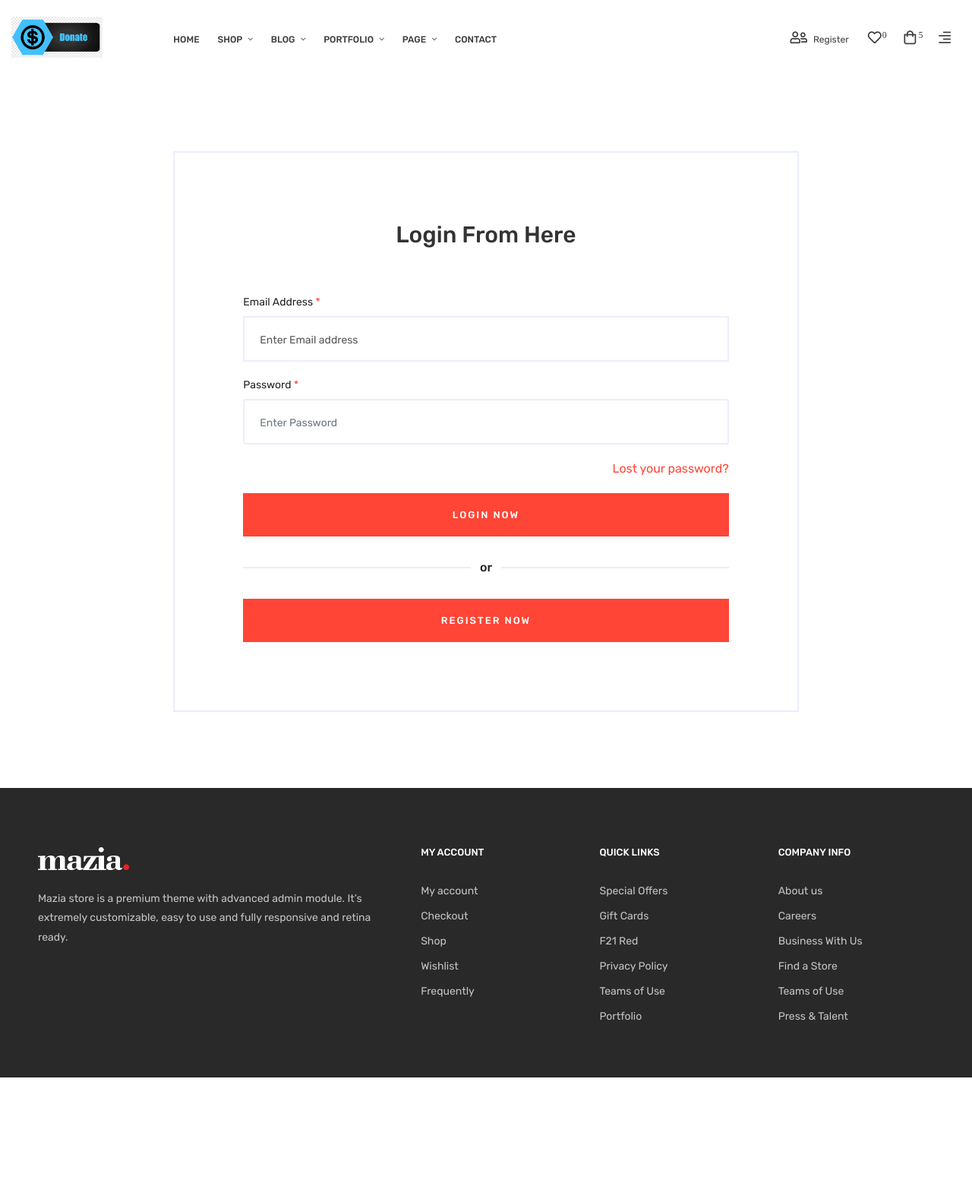
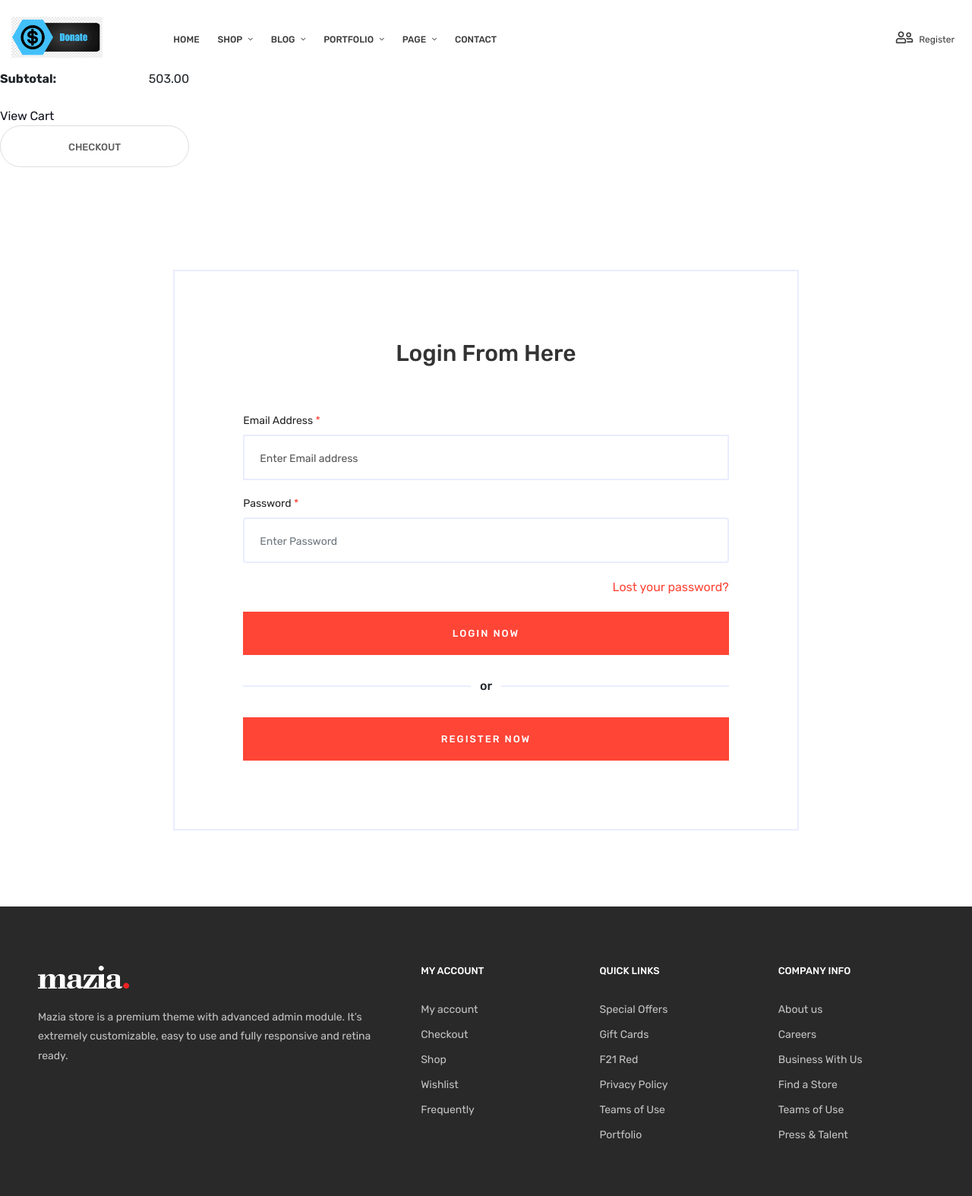
Before and after one commit to amishdsouza/GoodHeart, a PHP site: page /login.php in a window 1280 px wide. Shown: the whole page at 76% size. Before the commit the page ends 1418 px from the top, so only its background shows below. Run offline with PHP 8.4, Linux system fonts and the light colour scheme; some libraries are stand-ins or nearby versions.

Commit message:
login modi

```diff
--- a/login.php
+++ b/login.php
@@ -145,53 +145,6 @@ session_start();
                                         </article>
                                     </a>
                                 </li>
-
-                                <li><a href="wishlist.php" data-toggle="tooltip" data-placement="bottom" title="view wishlist"><i class="fal fa-heart"><span>0</span></i></a></li>
-                                <li><a href="javascript:void(0)"><i class="fal fa-shopping-bag"><span>5</span></i></a>
-                                    <div class="minicart">
-                                        <div class="minicart-body">
-                                            <div class="minicart-content">
-                                                <ul class="text-left">
-                                                    <li>
-                                                        <div class="minicart-img">
-                                                            <a href="single-product-3.php" class="p-0"><img src="img/product/1.jpg" class="w-100" alt=""></a>
-                                                        </div>
-                                                        <div class="minicart-desc">
-                                                            <a href="single-product-3.php" class="p-0">Capitalize on low hanging fruit
-                                                                t</a>
-                                                            <strong>1 × $250.00</strong>
-                                                        </div>
-                                                        <div class="remove">
-                                                            <i class="fal fa-times"></i>
-                                                        </div>
-                                                    </li>
-
-                                                    <li>
-                                                        <div class="minicart-img">
-                                                            <a href="single-product-3.php" class="p-0"><img src="img/product/2.jpg" class="w-100" alt=""></a>
-                                                        </div>
-                                                        <div class="minicart-desc">
-                                                            <a href="single-product-3.php" class="p-0">Leather Courriere duffle ba</a>
-                                                            <strong>1 × $150.00</strong>
-                                                        </div>
-                                                        <div class="remove">
-                                                            <i class="fal fa-times"></i>
-                                                        </div>
-                                                    </li>
-
-
-                                                    <li>
-                                                        <div class="minicart-img">
-                                                            <a href="single-product-3.php" class="p-0"><img src="img/product/3.jpg" class="w-100" alt=""></a>
-                                                        </div>
-                                                        <div class="minicart-desc">
-                                                            <a href="single-product-3.php" class="p-0">Party Supplies Around Cupcake</a>
-                                                            <strong>1 × $150.00</strong>
-                                                        </div>
-                                                        <div class="remove">
-                                                            <i class="fal fa-times"></i>
-                                                        </div>
-                                                    </li>
                             </ul>
                         </div>
                     </div>
@@ -201,22 +154,11 @@ session_start();
                                         <span class="price float-right">503.00</span>
                                         </div>
                                         <div class="minicart-checkout-links">
-                                                <a href="cart.php" class="generic-btn black-hover-btn text-uppercase w-100 mb-20">View
-                                                    cart</a>
+                                            <a href="cart.php" cla ss="generic-btn black-hover-btn text-uppercase w-100 mb-20">View Cart</a>
                                                 <a href="checkout.php" class="generic-btn black-hover-btn text-uppercase w-100 mb-20">Checkout</a>
                                         </div>
                                         </div>
                                     </div>
-                                </li>
-
-                                <li><a href="javascript:void(0)"><i class="fal fa-align-right"></i></a>
-                                    <ul class="submenu text-right">
-                                        <li><a href="login.php">My Account</a></li>
-                                        <li><a href="checkout.php">Checkout</a></li>
-                                        <li><a href="shop.php">Shop</a></li>
-                                        <li><a href="wishlist.php">Wishlist</a></li>
-                                        <li><a href="question.php">Frequently</a></li>
-                                    </ul>
                                 </li>
                             </ul>
                         </div>
```
Lines whose indentation alone changed are shown as unchanged.
